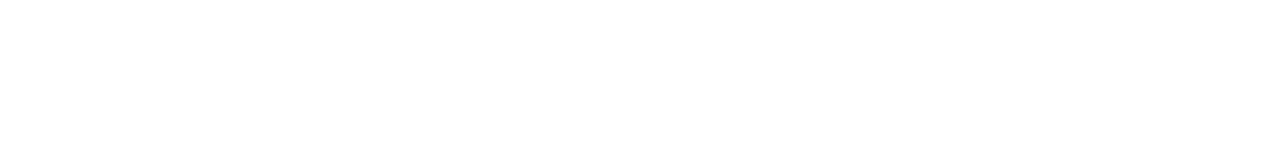
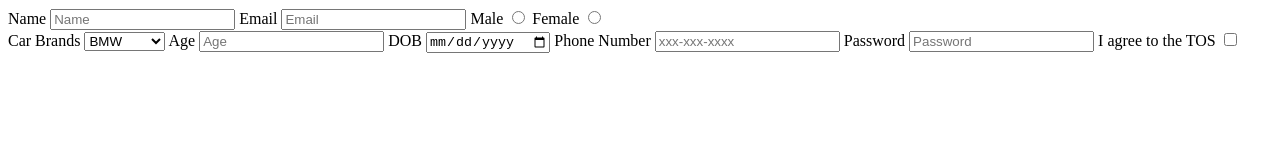
Before and after one commit to acciojob/signup-form-car-avirajsahani, a website: page main.html in a window 1280 px wide. Drawn offline with Linux system fonts and the light colour scheme.

Commit message:
created a submission

```diff
--- a/main.html
+++ b/main.html
@@ -8,6 +8,41 @@
 
 <body>
 	<!-- the entire body must be written by student -->
+	<form method="post">
+		<label for="Name">Name</label>
+		<input placeholder="Name" type="" id="name" required></input>
+
+		<label for="Email">Email</label>
+		<input placeholder="Email" type="Email" id="email" required></input>
+
+		<label for="Male">Male</label>
+		<input name="gender"  type="radio" id="gender_m" required></input>
+
+		<label for="Female">Female</label>
+		<input name="gender" type="radio" id="gender_f" required></input><br>
+
+		<label for="Car Brands">Car Brands</label>
+		<select type="select" id="cars" placeholder="--Please choose an option--">
+		<option>BMW</option>
+			<option>Mercedes</option>
+			<option>Mahindra</option>
+			</select>
+
+		<label for="Age">Age</label>
+		<input type="number" required id="age" placeholder="Age"></input>
+
+		<label for="DOB">DOB</label>
+		<input type="date" required id="dob"></input>
+
+		<label for="Phone Number">Phone Number</label>
+		<input type="tel" id="tel" placeholder="xxx-xxx-xxxx">
+
+		<label for="Password">Password</label>
+		<input type="password" required id="password" placeholder="Password"></input>
+
+		<label for="I agree to the Tos">I agree to the TOS</label>
+		<input type="checkbox" required id="tos"></input>
+	</form>
     <script type="text/javascript" src="./script.js">
 </script>
 
```
